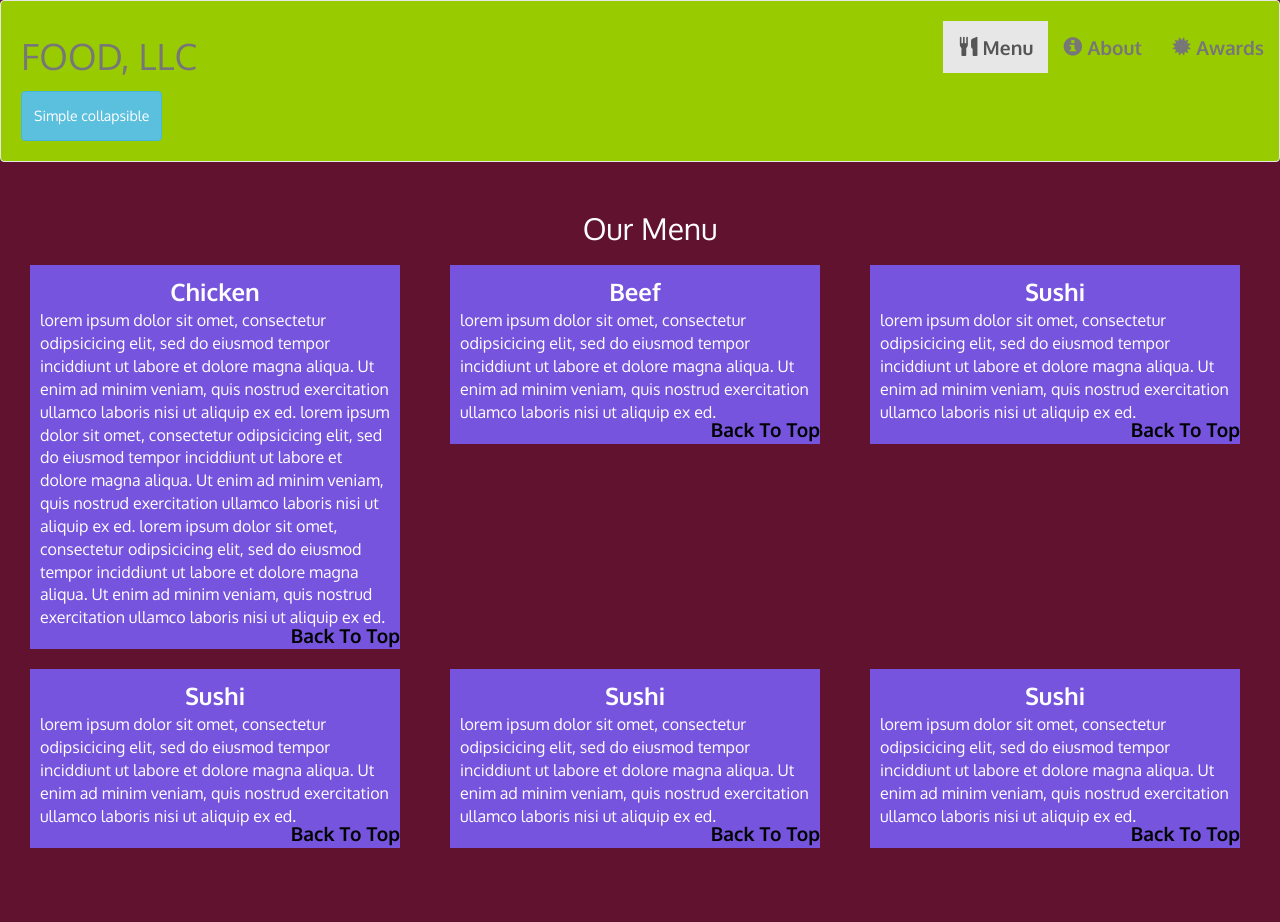
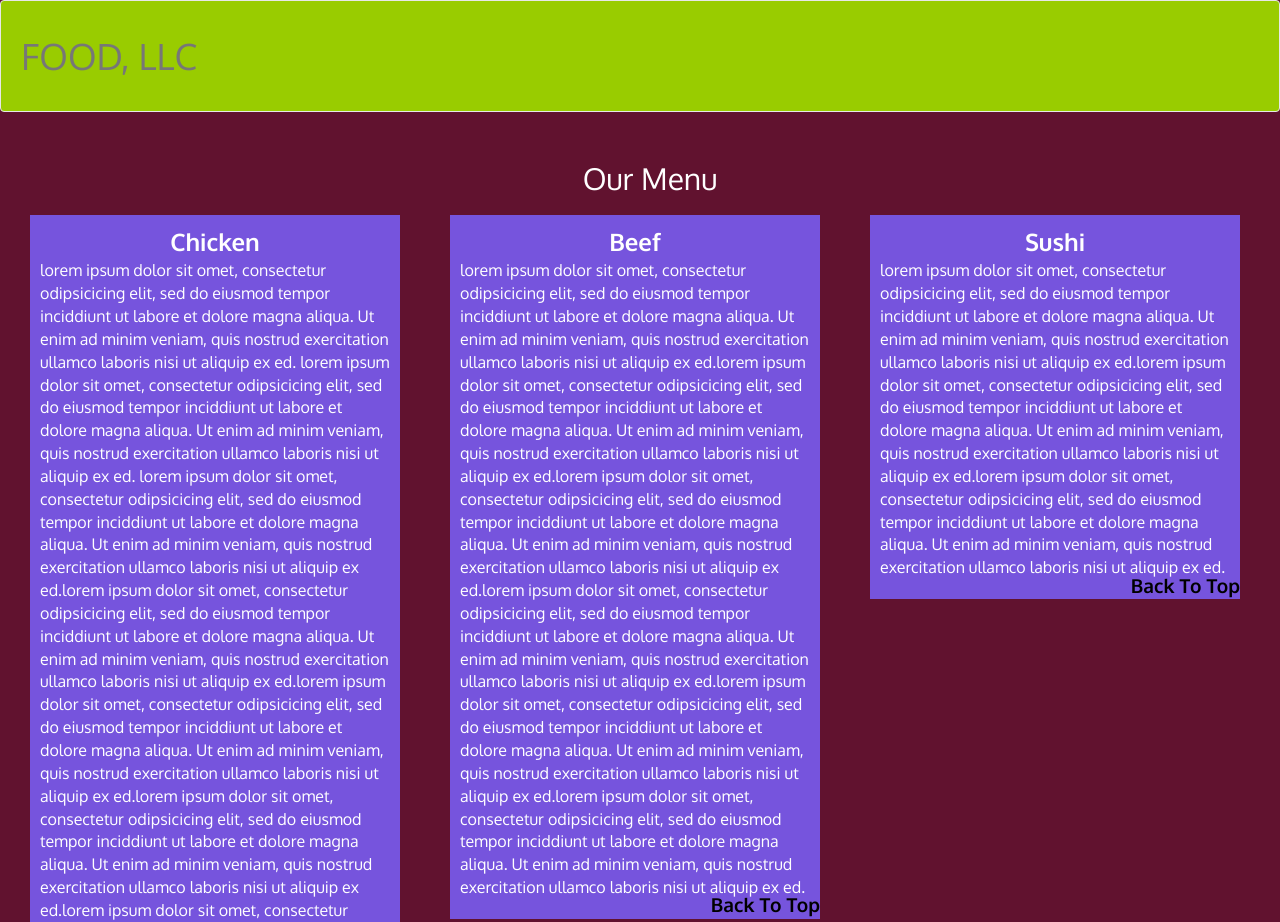
Before and after one commit to msvkrishna/Module3, a plain HTML site: page index.html in a window 1280 px wide. Shown: the top 922 px of the page. Before the commit the page ends 878 px from the top, so only its background shows below. Drawn offline with nearby package versions, Linux system fonts and the light colour scheme.

Commit message:
My First Page.

```diff
--- a/index.html
+++ b/index.html
@@ -10,9 +10,14 @@
     <link rel="stylesheet" href="./css/styles.css">
     <link href='https://fonts.googleapis.com/css?family=Oxygen:400,300,700' rel='stylesheet' type='text/css'>
 
-<!--
-  <link rel="stylesheet" href="http://maxcdn.bootstrapcdn.com/bootstrap/3.3.6/css/bootstrap.min.css">
-  -->
+ <script  type="text/javascript" src="js/jquery-2.1.4.min.js"></script>
+  <script  type="text/javascript" src="js/bootstrap.min.js"></script>
+   <script type="text/javascript" src="js/bootstrap.js"></script>
+  <script  type="text/javascript" src="js/script.js"></script>
+
+    <script src="https://ajax.googleapis.com/ajax/libs/jquery/1.11.1/jquery.min.js"></script>
+    <script src="http://maxcdn.bootstrapcdn.com/bootstrap/3.2.0/js/bootstrap.min.js"></script>
+
 
   </head>
 <body>
@@ -43,37 +48,26 @@
        <div id="collapsable-nav" class="collapse navbar-collapse">
            <ul id="nav-list" class="nav navbar-nav navbar-right">
 
-            <li class="active">
-              <a href="index.html">
-                <span class="glyphicon glyphicon-cutlery hidden-xs">
-                </span>
-                 Menu
+            <li class="hidden-lg hidden-md hidden-sm">
+              <a href="#title1" >
+                 Chicken
               </a>
             </li>
-            <li>
-              <a href="index.html">
-                <span class="glyphicon glyphicon-info-sign hidden-xs">
-                </span>
-                About
+            <li class="hidden-lg hidden-md hidden-sm">
+              <a href="#title2">
+                Beef
                 </a>
             </li>
-            <li>
-              <a href="index.html">
-                <span class="glyphicon glyphicon-certificate hidden-xs">
-                </span>
-                Awards
+            <li class="hidden-lg hidden-md hidden-sm">
+              <a href="#title3">
+                Sushi
                 </a>
             </li>
           </ul><!-- #nav-list -->
         </div><!-- .collapse .navbar-collapse -->
 
 
-<button type="button" class="btn btn-info" data-toggle="collapse" data-target="#demo">Simple collapsible</button>
-  <div id="demo" class="collapse">
-    Lorem ipsum dolor sit amet, consectetur adipisicing elit,
-    sed do eiusmod tempor incididunt ut labore et dolore magna aliqua. Ut enim ad minim veniam,
-    quis nostrud exercitation ullamco laboris nisi ut aliquip ex ea commodo consequat.
-  </div>
+
 
     </div>
    </nav>
@@ -87,7 +81,7 @@
 
 
 
-      <div class="col-md-4 col-sm-6 col-xs-12">
+      <div id="title1" class="col-md-4 col-sm-6 col-xs-12">
 
           <div class="item-title">
           <div class="category-tile1">Chicken</div>
@@ -98,19 +92,42 @@
            inciddiunt ut labore et dolore magna aliqua. Ut enim ad minim veniam, quis nostrud
             exercitation ullamco laboris nisi ut aliquip ex ed. lorem ipsum dolor sit omet, consectetur odipsicicing elit, sed do eiusmod tempor
            inciddiunt ut labore et dolore magna aliqua. Ut enim ad minim veniam, quis nostrud
+            exercitation ullamco laboris nisi ut aliquip ex ed.lorem ipsum dolor sit omet, consectetur odipsicicing elit, sed do eiusmod tempor
+           inciddiunt ut labore et dolore magna aliqua. Ut enim ad minim veniam, quis nostrud
+            exercitation ullamco laboris nisi ut aliquip ex ed.lorem ipsum dolor sit omet, consectetur odipsicicing elit, sed do eiusmod tempor
+           inciddiunt ut labore et dolore magna aliqua. Ut enim ad minim veniam, quis nostrud
+            exercitation ullamco laboris nisi ut aliquip ex ed.lorem ipsum dolor sit omet, consectetur odipsicicing elit, sed do eiusmod tempor
+           inciddiunt ut labore et dolore magna aliqua. Ut enim ad minim veniam, quis nostrud
+            exercitation ullamco laboris nisi ut aliquip ex ed.lorem ipsum dolor sit omet, consectetur odipsicicing elit, sed do eiusmod tempor
+           inciddiunt ut labore et dolore magna aliqua. Ut enim ad minim veniam, quis nostrud
+            exercitation ullamco laboris nisi ut aliquip ex ed.lorem ipsum dolor sit omet, consectetur odipsicicing elit, sed do eiusmod tempor
+           inciddiunt ut labore et dolore magna aliqua. Ut enim ad minim veniam, quis nostrud
+            exercitation ullamco laboris nisi ut aliquip ex ed.lorem ipsum dolor sit omet, consectetur odipsicicing elit, sed do eiusmod tempor
+           inciddiunt ut labore et dolore magna aliqua. Ut enim ad minim veniam, quis nostrud
+            exercitation ullamco laboris nisi ut aliquip ex ed.lorem ipsum dolor sit omet, consectetur odipsicicing elit, sed do eiusmod tempor
+           inciddiunt ut labore et dolore magna aliqua. Ut enim ad minim veniam, quis nostrud
             exercitation ullamco laboris nisi ut aliquip ex ed.
-          </p>
           <a href="index.html"> Back To Top </a>
         </div>
 
       </div>
 
-      <div class="col-md-4 col-sm-6 col-xs-12">
+      <div id="title2" class="col-md-4 col-sm-6 col-xs-12">
 
           <div class="item-title">
           <div class="category-tile2">Beef</div>
           <p>
            lorem ipsum dolor sit omet, consectetur odipsicicing elit, sed do eiusmod tempor
+           inciddiunt ut labore et dolore magna aliqua. Ut enim ad minim veniam, quis nostrud
+            exercitation ullamco laboris nisi ut aliquip ex ed.lorem ipsum dolor sit omet, consectetur odipsicicing elit, sed do eiusmod tempor
+           inciddiunt ut labore et dolore magna aliqua. Ut enim ad minim veniam, quis nostrud
+            exercitation ullamco laboris nisi ut aliquip ex ed.lorem ipsum dolor sit omet, consectetur odipsicicing elit, sed do eiusmod tempor
+           inciddiunt ut labore et dolore magna aliqua. Ut enim ad minim veniam, quis nostrud
+            exercitation ullamco laboris nisi ut aliquip ex ed.lorem ipsum dolor sit omet, consectetur odipsicicing elit, sed do eiusmod tempor
+           inciddiunt ut labore et dolore magna aliqua. Ut enim ad minim veniam, quis nostrud
+            exercitation ullamco laboris nisi ut aliquip ex ed.lorem ipsum dolor sit omet, consectetur odipsicicing elit, sed do eiusmod tempor
+           inciddiunt ut labore et dolore magna aliqua. Ut enim ad minim veniam, quis nostrud
+            exercitation ullamco laboris nisi ut aliquip ex ed.lorem ipsum dolor sit omet, consectetur odipsicicing elit, sed do eiusmod tempor
            inciddiunt ut labore et dolore magna aliqua. Ut enim ad minim veniam, quis nostrud
             exercitation ullamco laboris nisi ut aliquip ex ed.
           </p>
@@ -121,11 +138,15 @@
       </div>
 
 
-      <div class="col-md-4 col-sm-12 col-xs-12">
+      <div id="title3" class="col-md-4 col-sm-12 col-xs-12">
      <div class="item-title">
           <div class="category-tile3">Sushi</div>
           <p>
            lorem ipsum dolor sit omet, consectetur odipsicicing elit, sed do eiusmod tempor
+           inciddiunt ut labore et dolore magna aliqua. Ut enim ad minim veniam, quis nostrud
+            exercitation ullamco laboris nisi ut aliquip ex ed.lorem ipsum dolor sit omet, consectetur odipsicicing elit, sed do eiusmod tempor
+           inciddiunt ut labore et dolore magna aliqua. Ut enim ad minim veniam, quis nostrud
+            exercitation ullamco laboris nisi ut aliquip ex ed.lorem ipsum dolor sit omet, consectetur odipsicicing elit, sed do eiusmod tempor
            inciddiunt ut labore et dolore magna aliqua. Ut enim ad minim veniam, quis nostrud
             exercitation ullamco laboris nisi ut aliquip ex ed.
           </p>
@@ -136,59 +157,16 @@
       <div class="clearfix visible-lg-block visible-md-block"></div>
 
 
-       <div class="col-md-4 col-sm-6 col-xs-12">
-     <div class="item-title">
-          <div class="category-tile3">Sushi</div>
-          <p>
-           lorem ipsum dolor sit omet, consectetur odipsicicing elit, sed do eiusmod tempor
-           inciddiunt ut labore et dolore magna aliqua. Ut enim ad minim veniam, quis nostrud
-            exercitation ullamco laboris nisi ut aliquip ex ed.
-          </p>
-          <a href="index.html"> Back To Top </a>
-        </div>
 
-      </div>
-
-      <div class="col-md-4 col-sm-6 col-xs-12">
-     <div class="item-title">
-          <div class="category-tile3">Sushi</div>
-          <p>
-           lorem ipsum dolor sit omet, consectetur odipsicicing elit, sed do eiusmod tempor
-           inciddiunt ut labore et dolore magna aliqua. Ut enim ad minim veniam, quis nostrud
-            exercitation ullamco laboris nisi ut aliquip ex ed.
-            </p>
-            <a href="index.html"> Back To Top </a>
-        </div>
-
-      </div>
-
-
-       <div class="col-md-4 col-sm-12 col-xs-12">
-     <div class="item-title">
-          <div class="category-tile3">Sushi</div>
-          <p>
-           lorem ipsum dolor sit omet, consectetur odipsicicing elit, sed do eiusmod tempor
-           inciddiunt ut labore et dolore magna aliqua. Ut enim ad minim veniam, quis nostrud
-            exercitation ullamco laboris nisi ut aliquip ex ed.
-          </p>
-           <a href="index.html"> Back To Top </a>
-        </div>
-
-      </div>
-          <div class="clearfix visible-lg-block visible-md-block"></div>
 </section>
 
 
   </div><!-- End of #main-content -->
 
 
-   <script type="text/javascript" src="https://ajax.googleapis.com/ajax/libs/jquery/1.12.0/jquery-2.1.4.min.js"></script>
-  <script type="text/javascript" src="http://maxcdn.bootstrapcdn.com/bootstrap/3.3.6/js/bootstrap.min.js"></script>
 
- <script type="text/javascript" src="js/jquery-2.1.4.min.js"></script>
-  <script type="text/javascript" src="js/bootstrap.min.js"></script>
-   <script type="text/javascript" src="js/bootstrap.js"></script>
-  <script type="text/javascript" src="js/script.js"></script>
+
+
   <!-- jQuery (Bootstrap JS plugins depend on it) -->
 
 </body>
```
